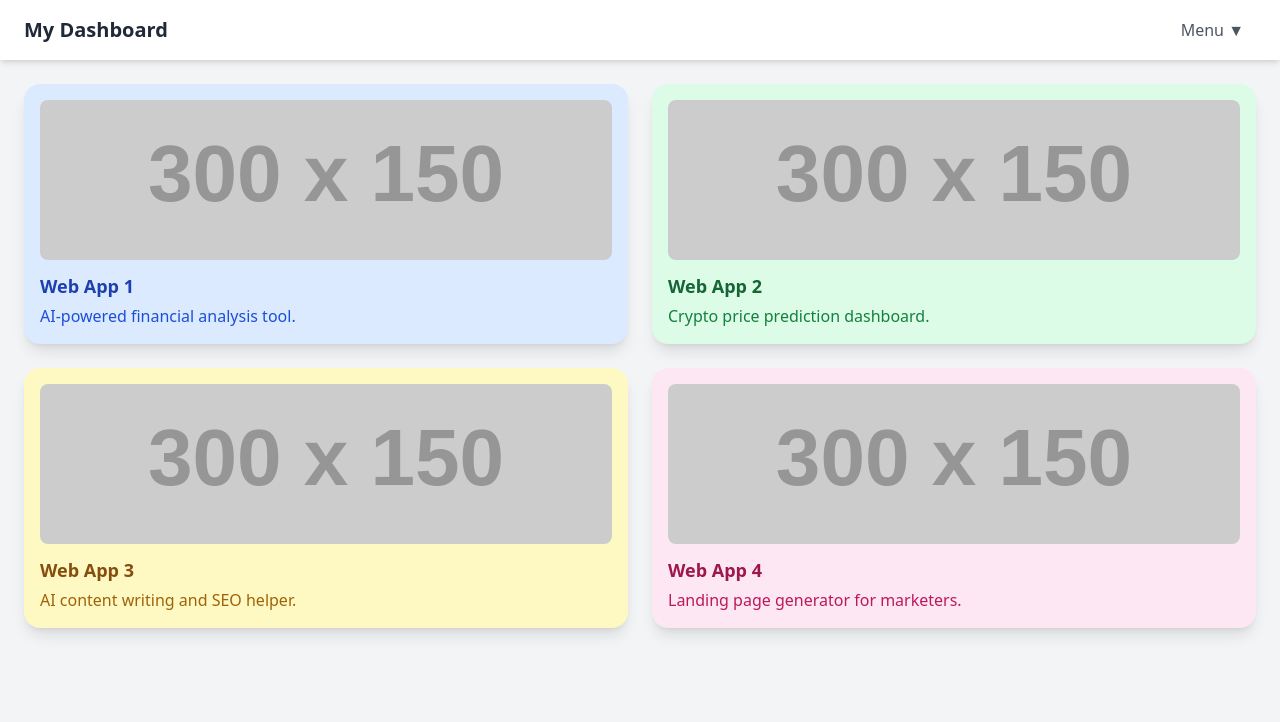
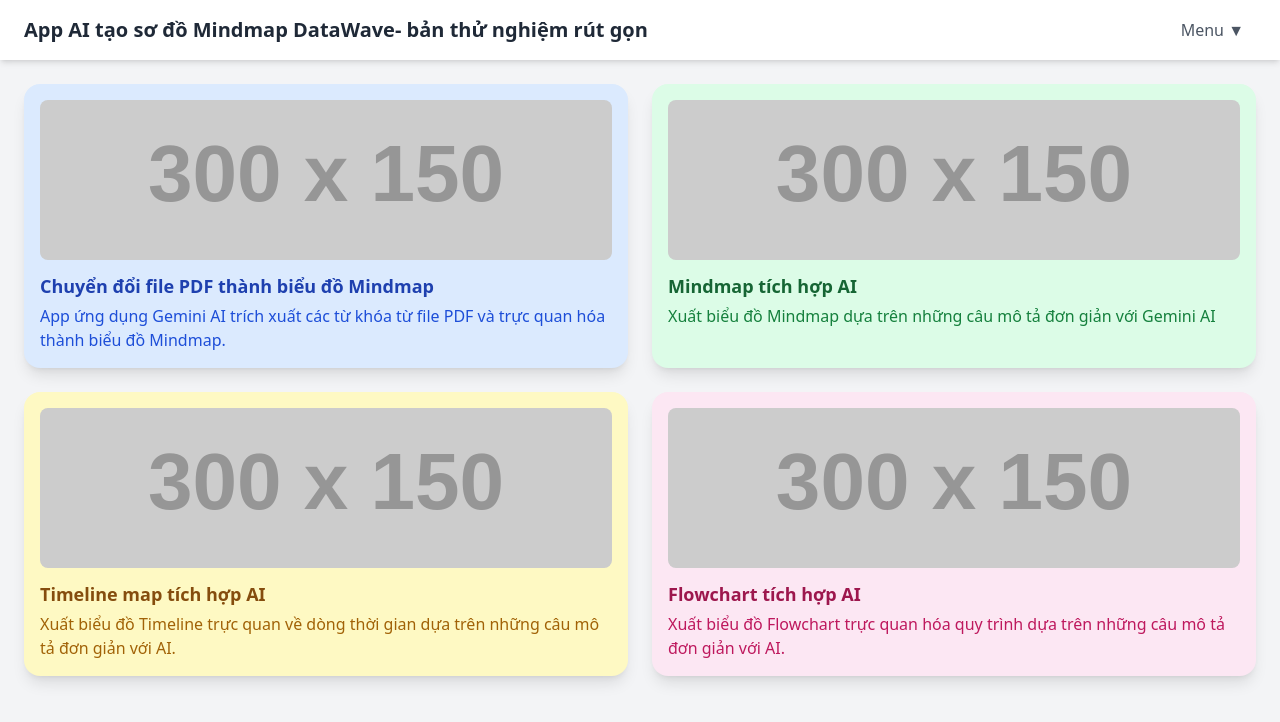
Before and after one commit to trananquan/mindmap, a plain HTML site: page index.html in a window 1280 px wide. Drawn offline with nearby package versions, Linux system fonts and the light colour scheme; placeholder pictures from the web are drawn by us.

Commit message:
Update index.html

```diff
--- a/index.html
+++ b/index.html
@@ -3,24 +3,24 @@
 <head>
   <meta charset="UTF-8" />
   <meta name="viewport" content="width=device-width, initial-scale=1.0" />
-  <title>Dashboard</title>
+  <title>DataWave | AI mindmap</title>
   <script src="https://cdn.tailwindcss.com"></script>
 </head>
 <body class="bg-gray-100">
 
   <!-- Navbar -->
   <nav class="bg-white shadow-md px-6 py-4 flex justify-between items-center relative">
-    <h1 class="text-xl font-bold text-gray-800">My Dashboard</h1>
+    <h1 class="text-xl font-bold text-gray-800">App AI tạo sơ đồ Mindmap DataWave- bản thử nghiệm rút gọn</h1>
     <div class="relative">
       <button id="dropdownButton" class="text-gray-600 hover:text-blue-500 mx-3 focus:outline-none">
         Menu ▼
       </button>
       <div id="dropdownMenu" class="hidden absolute right-0 mt-2 w-56 bg-white border rounded shadow-lg z-10">
         <div class="p-4 text-sm text-gray-700">
-          <p class="font-semibold text-gray-800 mb-2">Introduction</p>
-          <p class="mb-3">This dashboard links to 4 AI-powered web apps for productivity, finance, and content.</p>
-          <p class="font-semibold text-gray-800 mb-2">Contact</p>
-          <p>Email: support@example.com<br>Phone: +1 234 567 890</p>
+          <p class="font-semibold text-gray-800 mb-2">Giới thiệu</p>
+          <p class="mb-3">Bộ công cụ Mindmap tích hợp AI, tạo biểu đồ từ các từ gợi ý hoặc file PDF.</p>
+          <p class="font-semibold text-gray-800 mb-2">Liên hệ</p>
+          <p>Email: datawavecompany@gmail.com<br>Phone: 0888.992996</p>
         </div>
       </div>
     </div>
@@ -33,29 +33,29 @@
       <!-- Web App 1 -->
       <a href="https://app1.example.com" class="rounded-2xl shadow-lg p-4 hover:shadow-xl transition bg-blue-100">
         <img src="https://via.placeholder.com/300x150?text=App+1" alt="App 1" class="rounded-lg mb-3 w-full object-cover h-40">
-        <h2 class="text-lg font-semibold text-blue-800 mb-1">Web App 1</h2>
-        <p class="text-blue-700">AI-powered financial analysis tool.</p>
+        <h2 class="text-lg font-semibold text-blue-800 mb-1">Chuyển đổi file PDF thành biểu đồ Mindmap</h2>
+        <p class="text-blue-700">App ứng dụng Gemini AI trích xuất các từ khóa từ file PDF và trực quan hóa thành biểu đồ Mindmap.</p>
       </a>
 
       <!-- Web App 2 -->
       <a href="https://app2.example.com" class="rounded-2xl shadow-lg p-4 hover:shadow-xl transition bg-green-100">
         <img src="https://via.placeholder.com/300x150?text=App+2" alt="App 2" class="rounded-lg mb-3 w-full object-cover h-40">
-        <h2 class="text-lg font-semibold text-green-800 mb-1">Web App 2</h2>
-        <p class="text-green-700">Crypto price prediction dashboard.</p>
+        <h2 class="text-lg font-semibold text-green-800 mb-1">Mindmap tích hợp AI</h2>
+        <p class="text-green-700">Xuất biểu đồ Mindmap dựa trên những câu mô tả đơn giản với Gemini AI</p>
       </a>
 
       <!-- Web App 3 -->
       <a href="https://app3.example.com" class="rounded-2xl shadow-lg p-4 hover:shadow-xl transition bg-yellow-100">
         <img src="https://via.placeholder.com/300x150?text=App+3" alt="App 3" class="rounded-lg mb-3 w-full object-cover h-40">
-        <h2 class="text-lg font-semibold text-yellow-800 mb-1">Web App 3</h2>
-        <p class="text-yellow-700">AI content writing and SEO helper.</p>
+        <h2 class="text-lg font-semibold text-yellow-800 mb-1">Timeline map tích hợp AI</h2>
+        <p class="text-yellow-700">Xuất biểu đồ Timeline trực quan về dòng thời gian dựa trên những câu mô tả đơn giản với AI.</p>
       </a>
 
       <!-- Web App 4 -->
       <a href="https://app4.example.com" class="rounded-2xl shadow-lg p-4 hover:shadow-xl transition bg-pink-100">
         <img src="https://via.placeholder.com/300x150?text=App+4" alt="App 4" class="rounded-lg mb-3 w-full object-cover h-40">
-        <h2 class="text-lg font-semibold text-pink-800 mb-1">Web App 4</h2>
-        <p class="text-pink-700">Landing page generator for marketers.</p>
+        <h2 class="text-lg font-semibold text-pink-800 mb-1">Flowchart tích hợp AI</h2>
+        <p class="text-pink-700">Xuất biểu đồ Flowchart trực quan hóa quy trình dựa trên những câu mô tả đơn giản với AI.</p>
       </a>
 
     </div>
```
